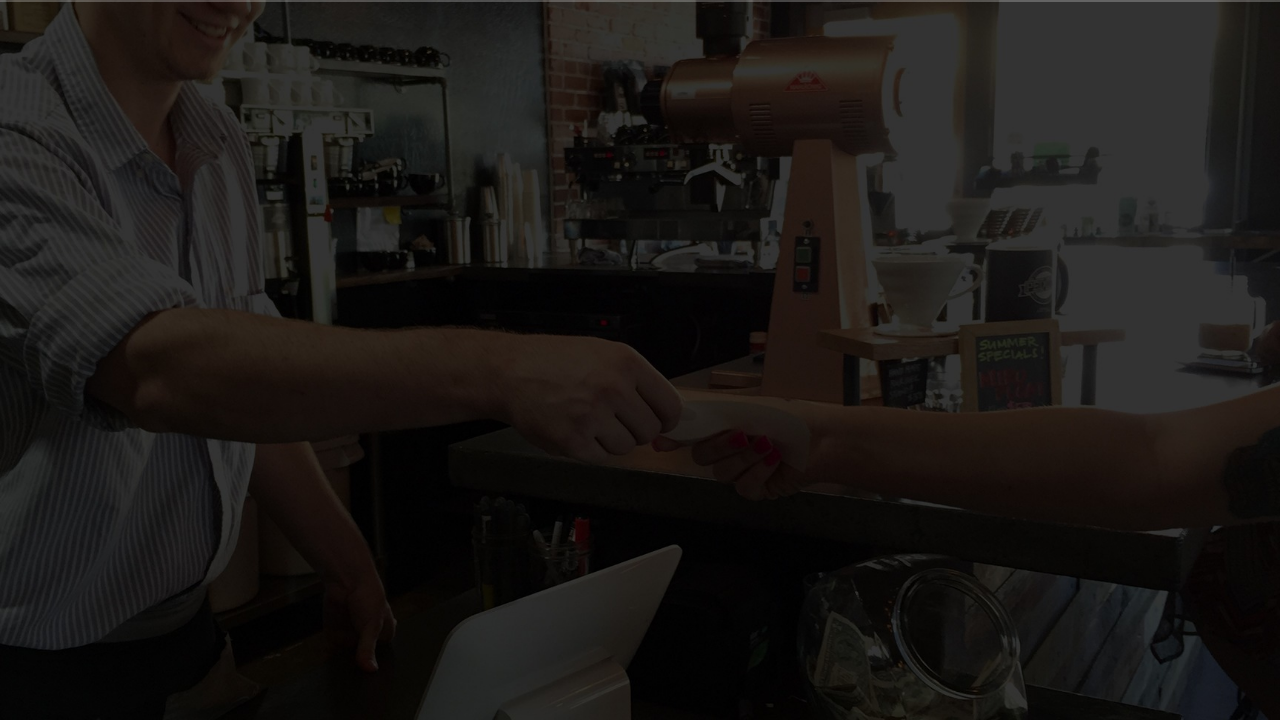
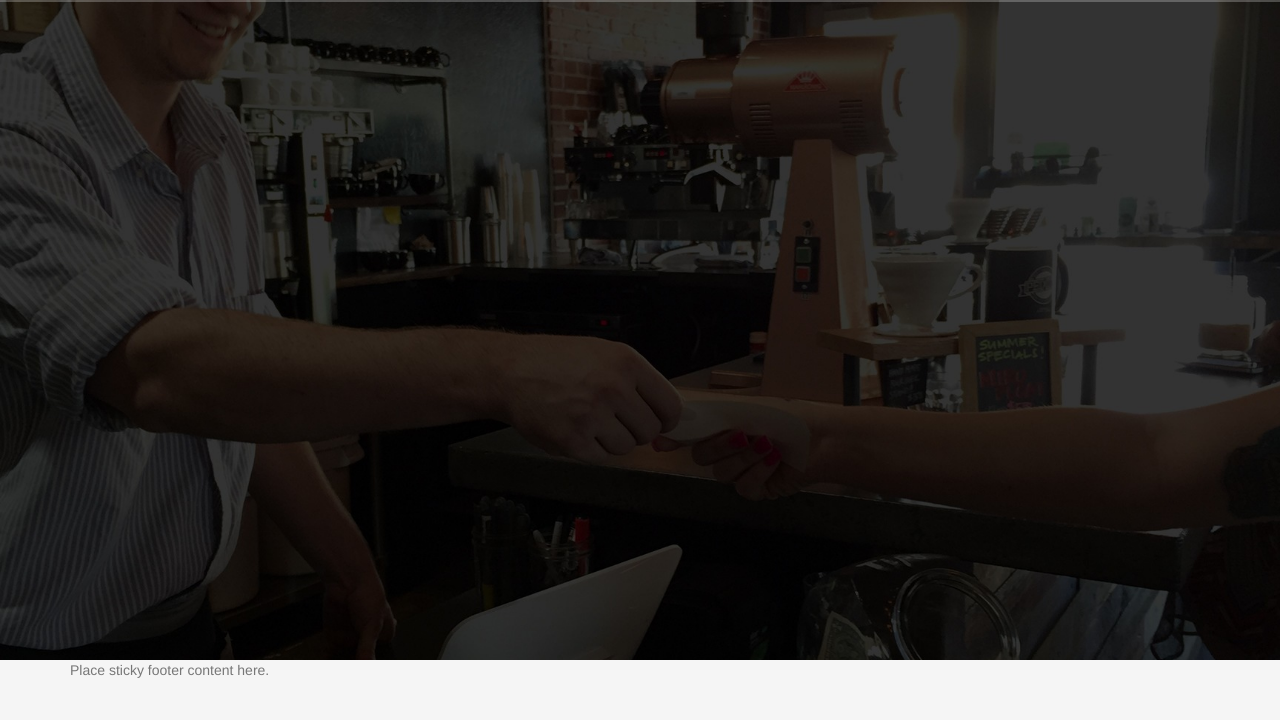
Before and after one commit to mobivity-marketing/receipt.com, a website: page index.html in a window 1280 px wide. Shown: the part 80-800 px from the top of the page. Drawn offline with nearby package versions, Linux system fonts and the light colour scheme.

Commit message:
Added unstyled sticky footer code.

```diff
--- a/index.html
+++ b/index.html
@@ -55,6 +55,13 @@
 		  </div><!--/.container-fluid -->
 		</nav>
 
+		<!-- Begin Footer -->
+		<footer class="footer">
+      <div class="container">
+        <p class="text-muted">Place sticky footer content here.</p>
+      </div>
+    </footer>
+
 		<!-- JS IMPORTS -->
 		<!-- Bootstrap core JavaScript
     ================================================== -->
--- /dev/null
+++ b/src/css/includes/footer.scss
@@ -0,0 +1,8 @@
+.footer {
+  position: absolute;
+  bottom: 0;
+  width: 100%;
+  /* Set the fixed height of the footer here */
+  height: 60px;
+  background-color: #f5f5f5;
+}
--- a/src/css/main.scss
+++ b/src/css/main.scss
@@ -1,8 +1,11 @@
 @import 'vendors/normalize.scss';
 @import 'includes/variables.scss';
 @import 'includes/header.scss';
+@import 'includes/footer.scss';
 
 html {
+	position: relative;
+	min-height: 100%;
   background: url(../images/bg.jpg) no-repeat center center fixed;
   -webkit-background-size: cover;
   -moz-background-size: cover;
```
Also changed, not shown: dist/css/main.css, 1 other file.
